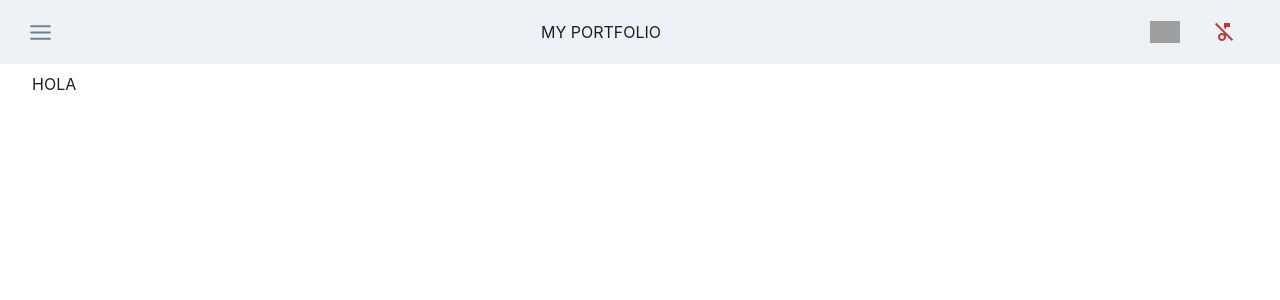
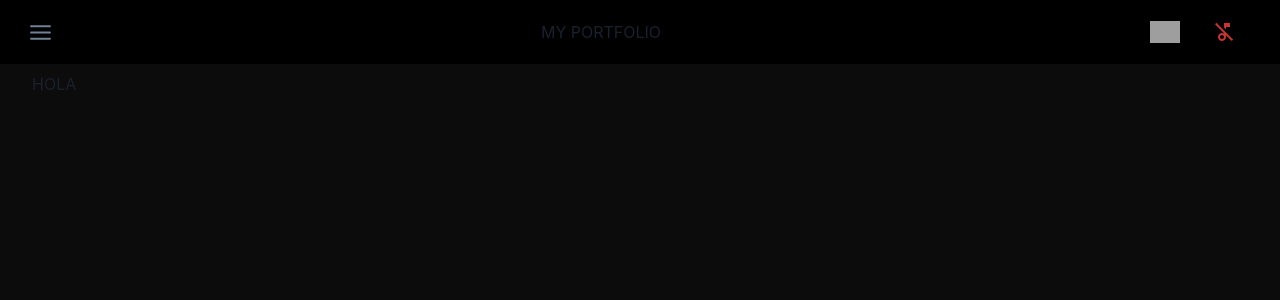
Before and after one commit to SantinoFajardo/myporfolio, a Next.js app: page / in a window 1280 px wide. Shown: the top 300 px of the page. Built offline with nearby package versions, Linux system fonts and the light colour scheme; grey boxes are pictures that could not be loaded.

Commit message:
change background color of nav and background

```diff
--- a/src/components/layout/navBar.tsx
+++ b/src/components/layout/navBar.tsx
@@ -37,7 +37,11 @@ export default function Nav() {
   }
   return (
     <>
-      <Box marginLeft={"-32px"} width={"100vw"} bg={useColorModeValue('gray.100', 'gray.900')} px={{base:2,md:7}}>
+      <Box
+      marginLeft={"-32px"}
+      width={"100vw"}
+      bg="black"
+      px={{base:2,md:7}}>
         <Flex h={16} alignItems={'center'} justifyContent={'space-between'}>
         <Menu>
                 <MenuButton
--- a/src/pages/_app.tsx
+++ b/src/pages/_app.tsx
@@ -1,11 +1,12 @@
 import '../styles/globals.css'
 import type { AppProps } from 'next/app'
-import {ChakraProvider} from '@chakra-ui/react'
+import {ChakraProvider, ThemeProvider} from '@chakra-ui/react'
+import  myTheme  from "../styles/theme";
 
 
 function MyApp({ Component, pageProps }: AppProps) {
   return (
-    <ChakraProvider>
+    <ChakraProvider theme={myTheme}>
       <Component {...pageProps} />
     </ChakraProvider>
   )
--- a/src/styles/globals.css
+++ b/src/styles/globals.css
@@ -5,6 +5,7 @@ body {
   font-family: -apple-system, BlinkMacSystemFont, Segoe UI, Roboto, Oxygen,
     Ubuntu, Cantarell, Fira Sans, Droid Sans, Helvetica Neue, sans-serif;
 }
+
 
 a {
   color: inherit;
--- /dev/null
+++ b/src/styles/theme.ts
@@ -0,0 +1,13 @@
+import { extendTheme } from "@chakra-ui/react";
+
+const myTheme = extendTheme({
+  styles: {
+    global: () => ({
+      body: {
+        bg: "#0C0C0C",
+      },
+    }),
+  },
+});
+
+export default myTheme;
```
